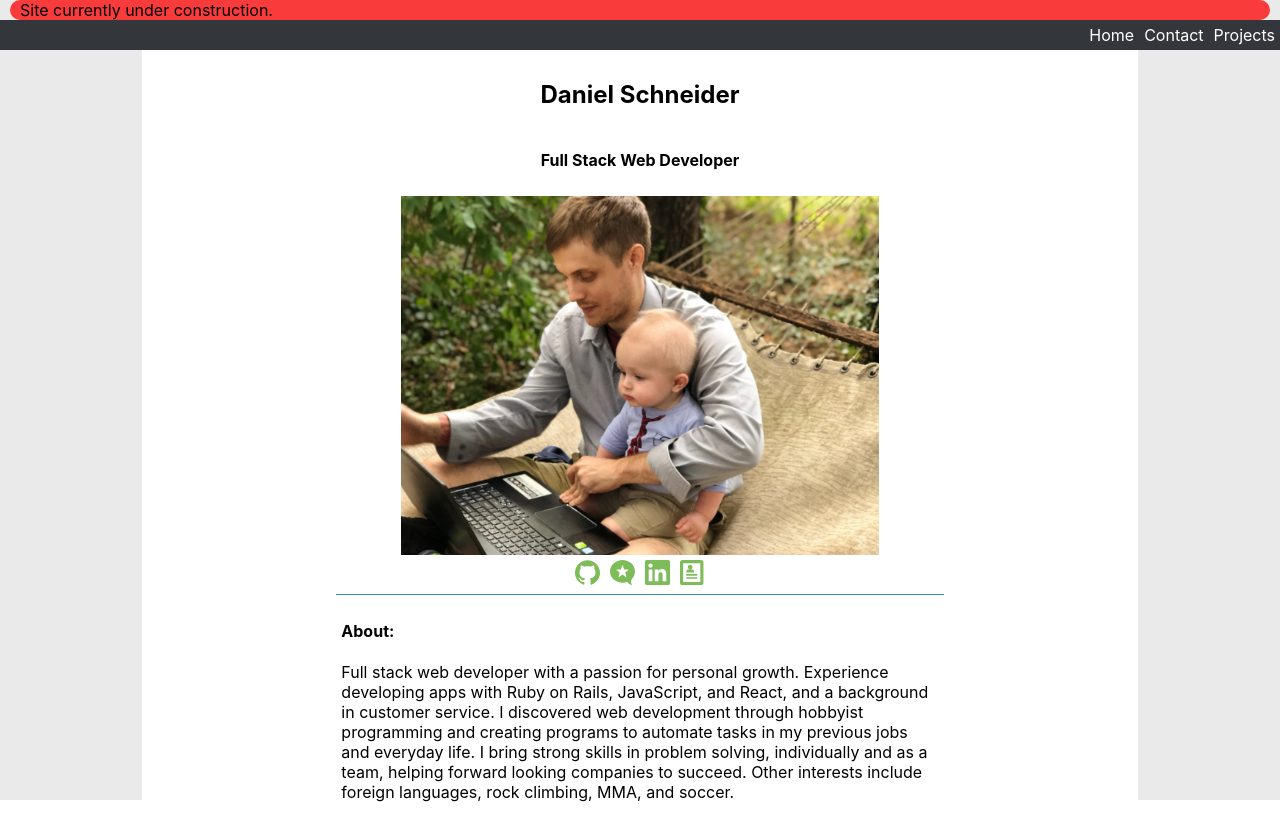
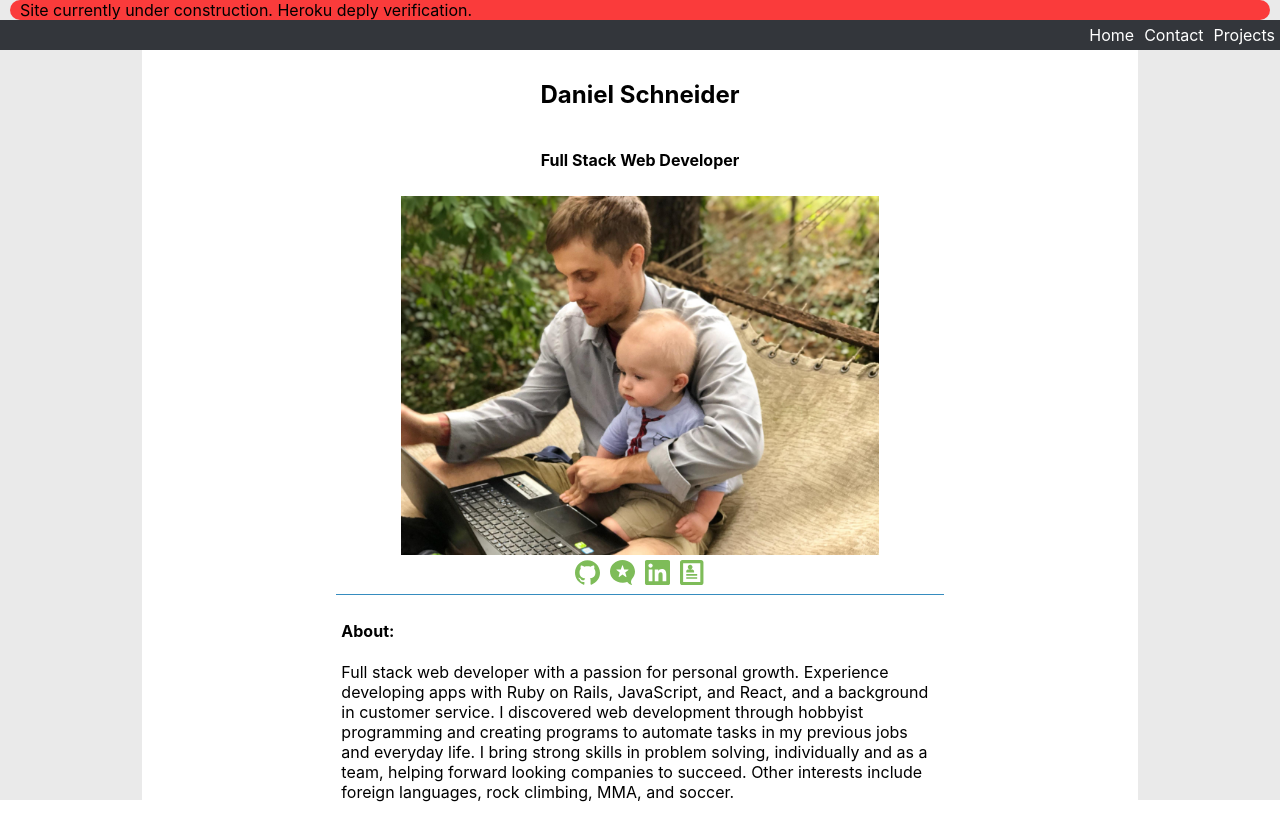
Before and after one commit to daschne8/Portfolio-Site, a React (Create React App) app in the folder client/: page / in a window 1280 px wide. Built offline with nearby package versions, Linux system fonts and the light colour scheme.

Commit message:
testing herku deploy

```diff
--- a/client/src/App.js
+++ b/client/src/App.js
@@ -14,7 +14,7 @@ import Projects from './containers/projects'
 function App() {
   return (
     <div className="App">
-      <header>Site currently under construction.</header>
+      <header>Site currently under construction. Heroku deply verification.</header>
       <Router>
         <NavBar />
         <Switch>
```
